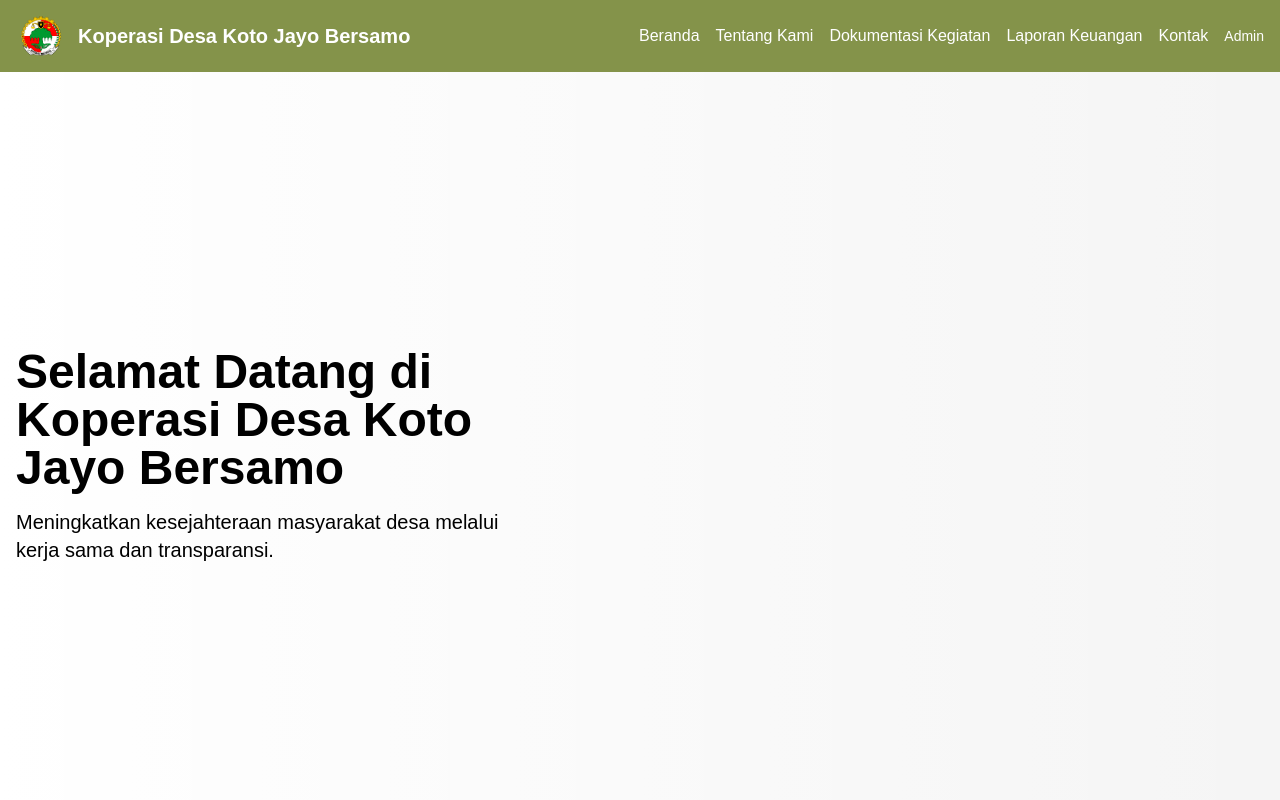
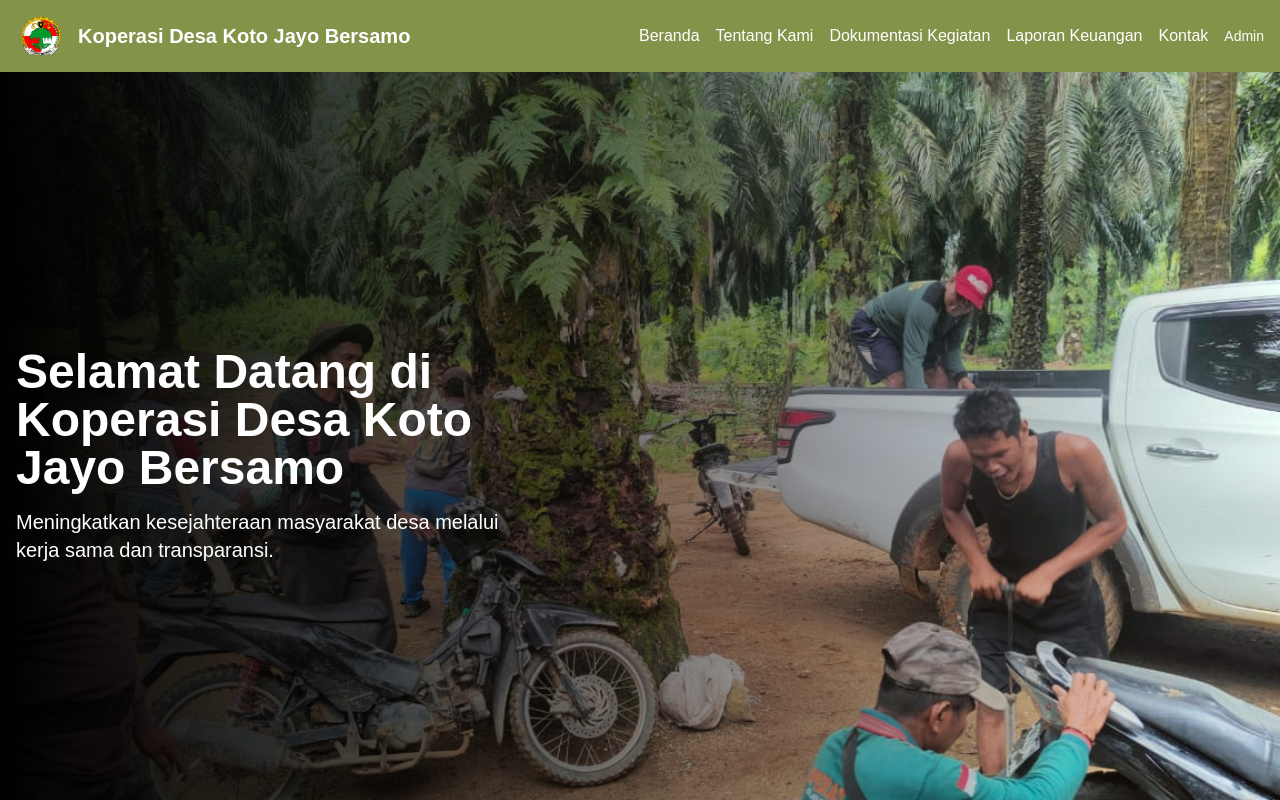
Before and after one commit to alaikalyuan/webkoperasi, a Next.js app: page / in a window 1280 px wide. Shown: the top 800 px of the page. Built offline with nearby package versions, Linux system fonts and the light colour scheme.

Commit message:
Hero background

```diff
--- a/app/page.tsx
+++ b/app/page.tsx
@@ -1,11 +1,12 @@
 export default function Home() {
   return (
     <>
-      <section className="min-h-screen flex items-center bg-linear-to-r from-white to-transparent">
-        <div className="container mx-auto px-4">
+      <section className="min-h-screen flex items-center relative bg-[url('/image.png')] bg-cover bg-center">
+        <div className="absolute inset-0 bg-gradient-to-r from-black to-transparent"></div>
+        <div className="container mx-auto px-4 relative z-10">
           <div className="max-w-md md:max-w-lg mr-auto text-left">
-            <h1 className="text-3xl md:text-5xl font-bold text-black mb-4">Selamat Datang di Koperasi Desa Koto Jayo Bersamo</h1>
-            <p className="text-lg md:text-xl text-black mb-8">Meningkatkan kesejahteraan masyarakat desa melalui kerja sama dan transparansi.</p>
+            <h1 className="text-3xl md:text-5xl font-bold text-white mb-4">Selamat Datang di Koperasi Desa Koto Jayo Bersamo</h1>
+            <p className="text-lg md:text-xl text-white mb-8">Meningkatkan kesejahteraan masyarakat desa melalui kerja sama dan transparansi.</p>
           </div>
         </div>
       </section>
```
Also changed, not shown: public/image.png (added).
